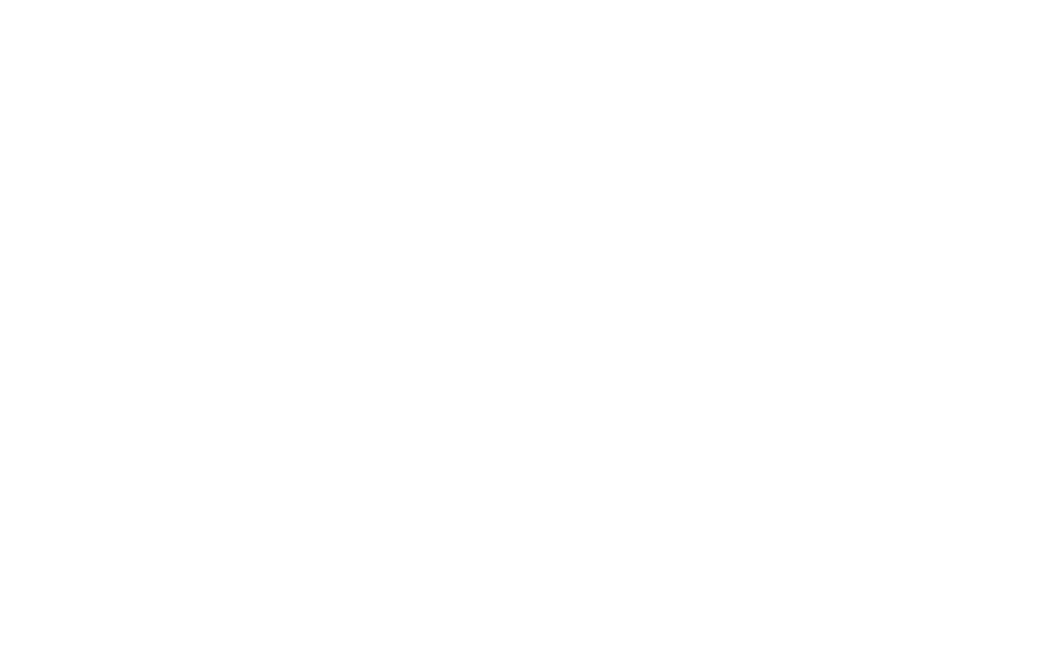
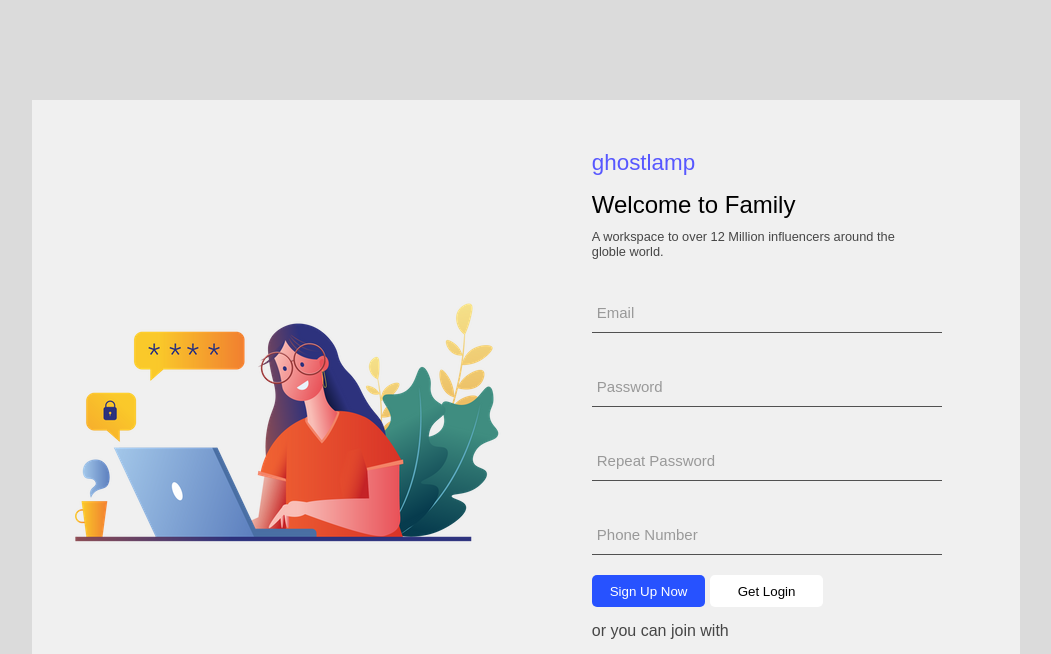
Before and after one commit to Hamzabaloch08/CSS-Exercise2, a plain HTML site: page index.html in a window 1280 px wide. Shown: the top 654 px of the page, without its empty margins (114-1165 px from the left). Drawn offline with Linux system fonts and the light colour scheme.

Commit message:
COMPLETE

```diff
--- a/index.html
+++ b/index.html
@@ -1,11 +1,64 @@
 <html lang="en">
+
 <head>
     <meta charset="UTF-8">
     <meta name="viewport" content="width=device-width, initial-scale=1.0">
     <title>Document</title>
     <link rel="stylesheet" href="style.css">
 </head>
+
 <body>
 
+
+
+    <div class="container">
+        <div class="first-section">
+            <img src="./images/account-login-png.webp" alt="">
+        </div>
+        <div class="second-section">
+            <h1>ghostlamp</h1>
+            <h1>Welcome to Family</h1>
+            <p>A workspace to over 12 Million influencers around the globle world.</p>
+            <div class="group">
+                <input required="" type="text" class="input">
+                <span class="highlight"></span>
+                <span class="bar"></span>
+                <label>Email</label>
+              </div>
+              <div class="group">
+                <input required="" type="password" class="input">
+                <span class="highlight"></span>
+                <span class="bar"></span>
+                <label>Password</label>
+              </div>
+              <div class="group">
+                <input required="" type="password" class="input">
+                <span class="highlight"></span>
+                <span class="bar"></span>
+                <label>Repeat Password</label>
+              </div>
+              <div class="group">
+                <input required="" type="number" class="input">
+                <span class="highlight"></span>
+                <span class="bar"></span>
+                <label>Phone Number</label>
+              </div>
+              <div class="button-sec">
+                <button>sign up now</button>
+                <button>get login</button>
+                <p>or you can join with</p>
+              </div>
+              <div class="img-sec">
+                <img src="./images/google_.png" alt="google_.png">
+                <img src="./images/facebook_.png" alt="facebook_.png">
+                <img src="./images/twitter_.png" alt="twitter_.png">
+              </div>
+        </div>
+    </div>
+
+
+
+
 </body>
+
 </html>
--- a/style.css
+++ b/style.css
@@ -0,0 +1,193 @@
+*{
+    margin: 0%;
+    padding: 0%;
+    box-sizing: border-box;
+}
+
+body{
+    font-family: sans-serif;
+    background-color: rgb(219, 219, 219);
+}
+
+.container {
+    display: flex;
+    justify-content: center;
+    padding: 100px 0px;
+}
+
+.first-section{
+    display: flex;
+    align-items: center;
+    background-color: #f0f0f0;
+    padding: 0px 30px;
+}
+
+.first-section>img{
+    width: 100%;
+}
+
+.second-section{
+    background-color: #f0f0f0;
+    padding: 50px 50px;
+}
+
+.second-section>h1:first-child{
+    color: rgb(87, 87, 255);
+    font-size: 1.4rem;
+    font-weight: 500;
+    margin-bottom: 15px;
+}
+
+.second-section>h1:nth-child(2){
+    font-size: 1.5rem;
+    font-weight: 500;
+    margin-bottom: 10px;
+}
+
+.second-section>p:nth-child(3){
+    font-size: 0.8rem;
+    width: 90%;
+    color: rgb(70, 70, 70);
+}
+
+.group {
+    position: relative;
+    margin-top: 35px;
+   }
+
+   .input {
+    font-size: 16px;
+    padding: 10px 10px 10px 5px;
+    display: block;
+    width: 350px;
+    border: none;
+    border-bottom: 1px solid #515151;
+    background: transparent;
+   }
+
+   .input:focus {
+    outline: none;
+   }
+
+   label {
+    color: #999;
+    font-size: 15px;
+    font-weight: normal;
+    position: absolute;
+    pointer-events: none;
+    left: 5px;
+    top: 10px;
+    transition: 0.2s ease all;
+    -moz-transition: 0.2s ease all;
+    -webkit-transition: 0.2s ease all;
+   }
+
+   .input:focus ~ label, .input:valid ~ label {
+    top: -20px;
+    font-size: 14px;
+    color: #5264AE;
+   }
+
+   .bar {
+    position: relative;
+    display: block;
+    width: 200px;
+   }
+
+   .bar:before, .bar:after {
+    content: '';
+    height: 2px;
+    width: 0;
+    bottom: 1px;
+    position: absolute;
+    background: #5264AE;
+    transition: 0.2s ease all;
+    -moz-transition: 0.2s ease all;
+    -webkit-transition: 0.2s ease all;
+   }
+
+   .bar:before {
+    left: 50%;
+   }
+
+   .bar:after {
+    right: 50%;
+   }
+
+   .input:focus ~ .bar:before, .input:focus ~ .bar:after {
+    width: 50%;
+   }
+
+   .highlight {
+    position: absolute;
+    height: 60%;
+    width: 100px;
+    top: 10%;
+    left: 0;
+    pointer-events: none;
+    opacity: 0.5;
+   }
+
+   .input:focus ~ .highlight {
+    animation: inputHighlighter 0.3s ease;
+   }
+
+   @keyframes inputHighlighter {
+    from {
+     background: #5264AE;
+    }
+
+    to {
+     width: 0;
+     background: transparent;
+    }
+   }
+
+   .button-sec{
+    margin-top: 20px;
+   }
+
+   .button-sec>button{
+    width: 30%;
+    height: 2rem;
+    border: none;
+    border-radius: 5px;
+    text-transform: capitalize;
+    cursor: pointer;
+   }
+
+   .button-sec>button:nth-child(1){
+    background-color: #2752ff;
+    color: #fff;
+   }
+
+   .button-sec>button:nth-child(1):active{
+    background-color: #1b3cbe;
+    transform: scale(0.98);
+   }
+
+   .button-sec>button:nth-child(2){
+    background-color: #fff;
+   }
+
+
+   .button-sec>button:nth-child(2):active{
+    background-color: #e2e2e2;
+    transform: scale(0.98);
+   }
+
+   .button-sec>p:nth-child(3){
+    color: rgb(70, 70, 70);
+    margin-top: 15px;
+   }
+
+   .img-sec{
+    display: flex;
+    margin-top: 20px;
+    gap: 0px 25px;
+}
+
+.img-sec>img{
+    width: 35px;
+    cursor: pointer;
+}
```
Also changed, not shown: images/account-login-png.webp (added), images/facebook_.png (added), images/google_.png (added), images/twitter_.png (added).
